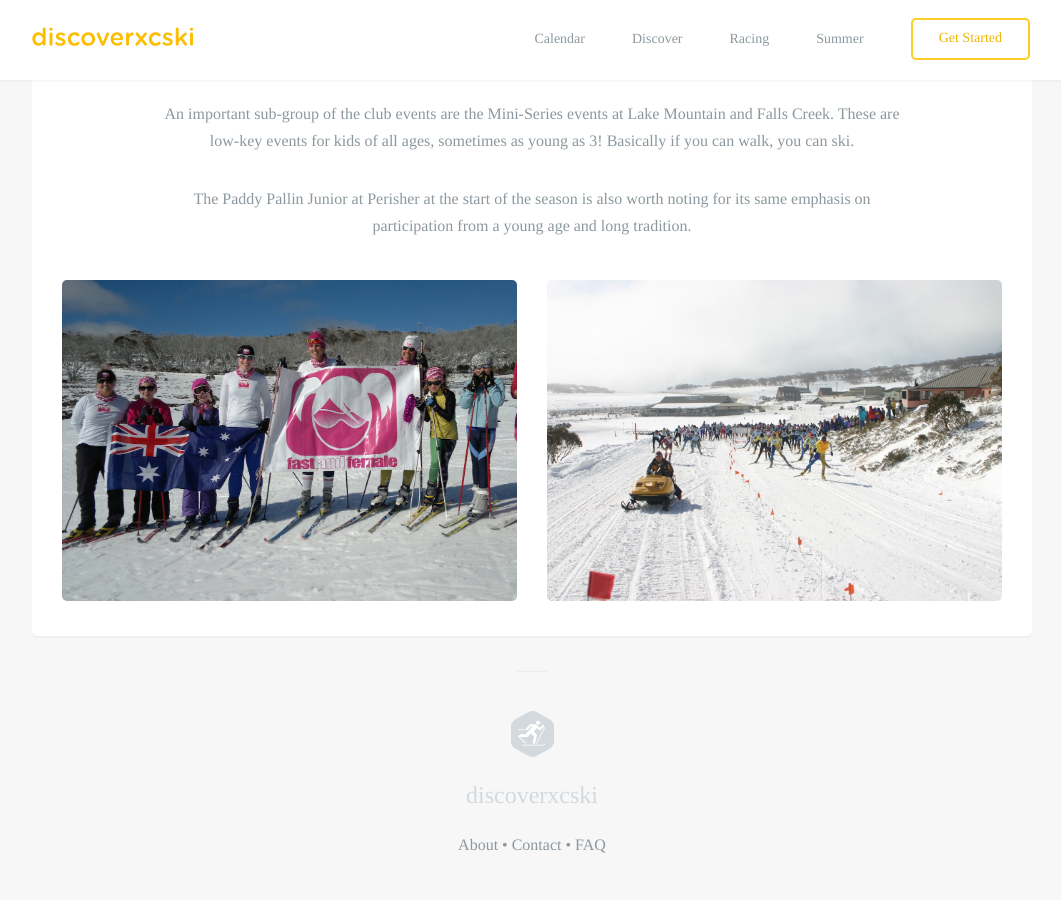
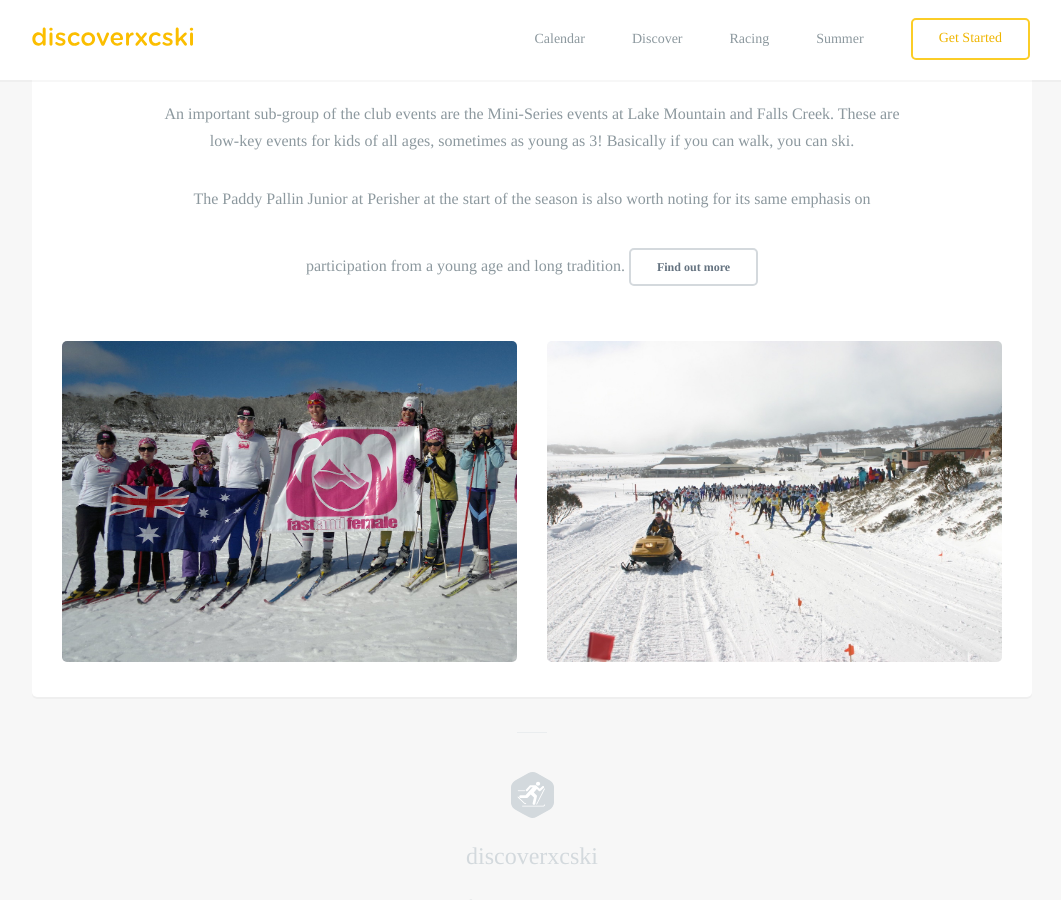
Before and after one commit to robcatto/robcatto.github.io, a Jekyll site: the page built from racing/club-level/index.html, in a window 1280 px wide and 900 px high, scrolled down 2177 px. Shown: the whole window, without its empty margins (108-1169 px from the left). Built offline with Jekyll 4.4.1, drawn with Linux system fonts in a browser that asks for light colours; some web fonts are replaced; Markdown is read by kramdown in place of the engine named in the settings.

Commit message:
Update index.html

```diff
--- a/racing/club-level/index.html
+++ b/racing/club-level/index.html
@@ -118,6 +118,9 @@ layout: default
                 <p>The Paddy Pallin Junior at Perisher at the start of the season is also worth noting for its same emphasis on participation from a young age and long tradition.
 
 
+                    <a class="button small dark" href="/summer/endless-winter" data-featurette="analytics-click-event" data-event-category="button" data-event-action="M: Clicked Design an iOS Game" data-event-label="Source: Homepage Alt" id="featurette-35">Find out more</a>
+
+
                 <div class="row">
 
                          <div class="column two">
```
